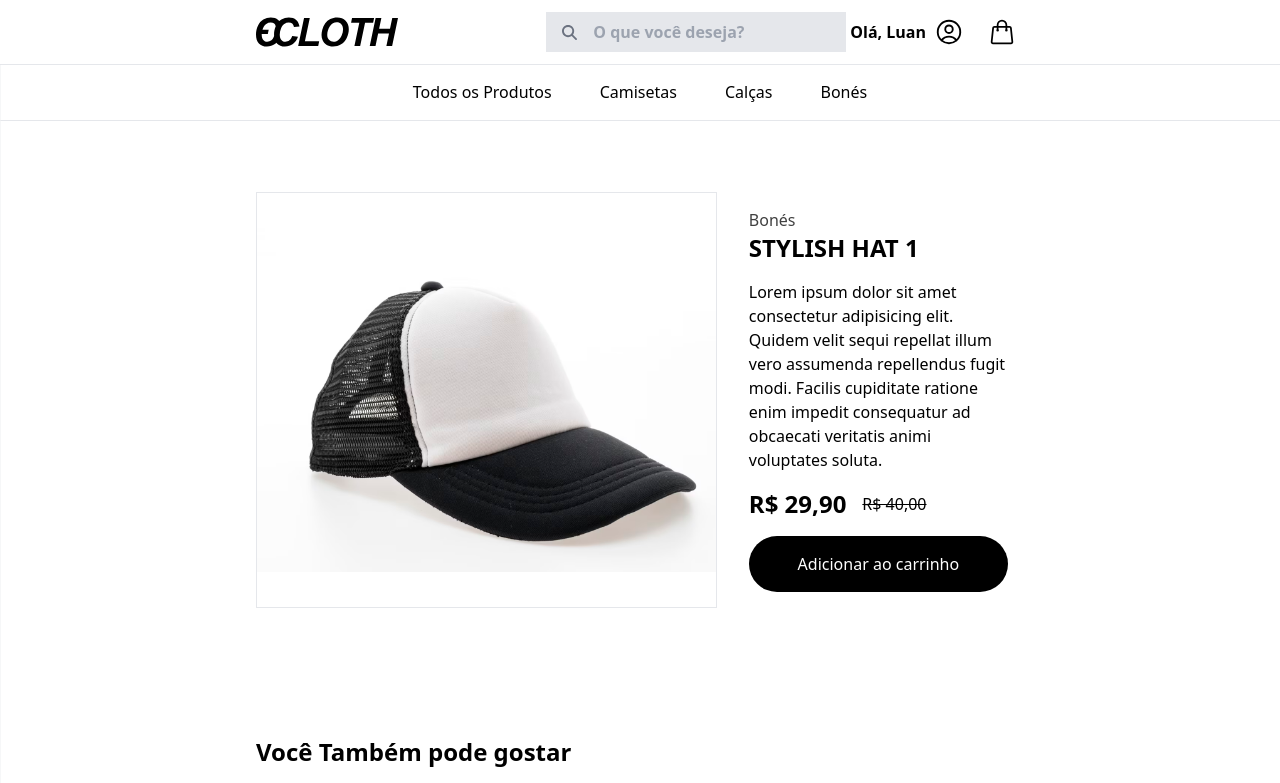
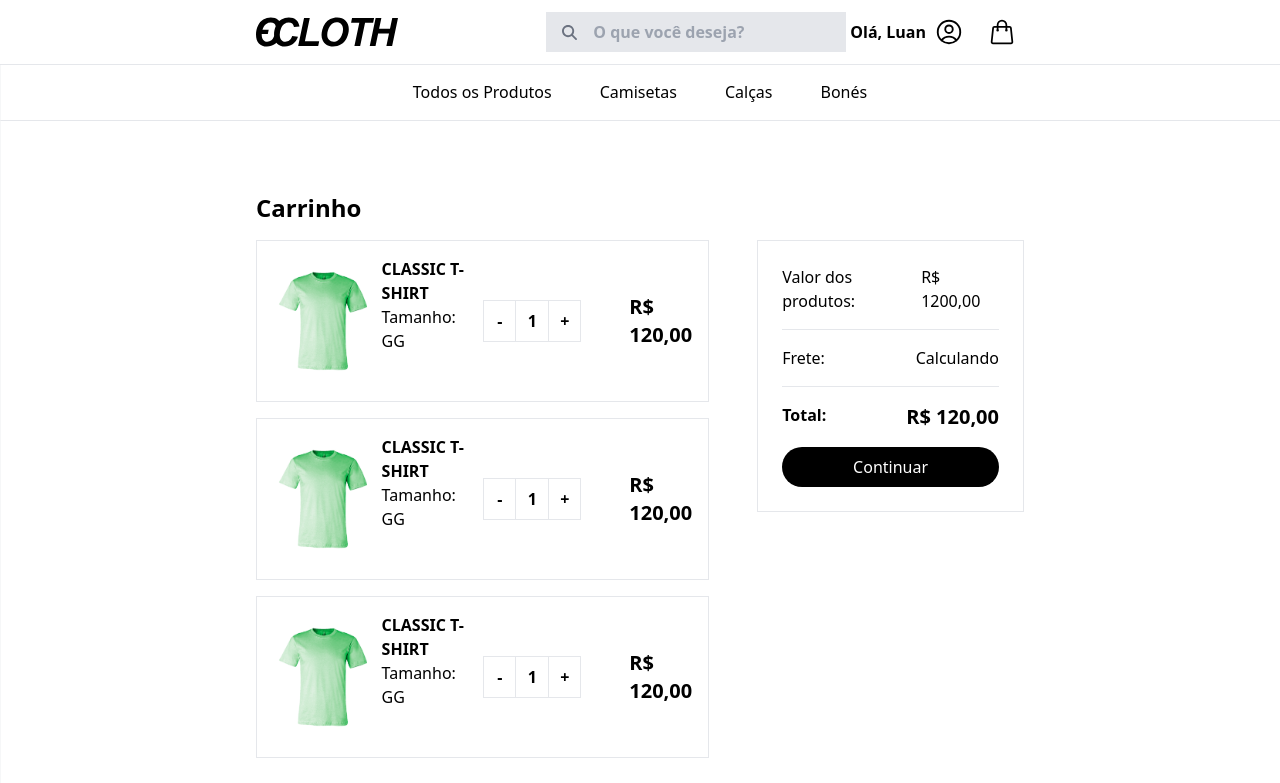
Before and after one commit to Nibelzin/e-cloth, a React (Vite) app in the folder apps/client/: page / in a window 1280 px wide. Shown: the top 783 px of the page. Built offline with nearby package versions, Linux system fonts and the light colour scheme.

Commit message:
feat: added cart page

```diff
--- a/apps/client/src/App.tsx
+++ b/apps/client/src/App.tsx
@@ -1,5 +1,6 @@
 import Footer from "./components/Footer"
 import Header from "./components/Header"
+import Cart from "./pages/Cart"
 import Home from "./pages/Home"
 import ProductDetail from "./pages/ProductDetail"
 
@@ -9,7 +10,7 @@ function App() {
     <>
       <Header />
       <div className="py-32 flex-1">
-        <ProductDetail/>
+        <Cart/>
       </div>
       <Footer/>
 
--- /dev/null
+++ b/apps/client/src/components/CartItem.tsx
@@ -0,0 +1,37 @@
+const CartItem = () => {
+    return (
+        <div className="bg-white border p-4 flex gap-2">
+            <div className="w-full">
+                <div className="flex items-center h-full justify-between">
+                    <div className="h-full items-center flex gap-2">
+                        <div className="w-24 h-24 md:w-32 md:h-32">
+                            <img src="/products/t-shirt_5.png" alt="" className="w-full h-full object-cover" />
+                        </div>
+                        <div className="h-full">
+                            <h1 className="uppercase font-semibold">Classic T-SHIRT</h1>
+                            <p>Tamanho: GG</p>
+                        </div>
+                    </div>
+                    <div className="flex flex-col md:flex-row items-center gap-12">
+                        <div className="border flex">
+                            <button className="border-r flex w-8 justify-center p-2">
+                                <p className="font-semibold">-</p>
+                            </button>
+                            <div className="flex justify-center p-2 w-8">
+                                <p className="font-semibold">1</p>
+                            </div>
+                            <button className="border-l flex w-8 justify-center p-2">
+                                <p className="font-semibold">+</p>
+                            </button>
+                        </div>
+                        <div>
+                            <h1 className="text-xl font-semibold">R$ 120,00</h1>
+                        </div>
+                    </div>
+                </div>
+            </div>
+        </div>
+    );
+}
+
+export default CartItem;
--- /dev/null
+++ b/apps/client/src/pages/Cart.tsx
@@ -0,0 +1,35 @@
+import CartItem from "../components/CartItem";
+
+const Cart = () => {
+    return (
+        <div className="px-6 md:px-16 lg:px-32 xl:px-64 py-16">
+            <h2 className="text-2xl font-semibold mb-4">Carrinho</h2>
+            <div className="flex flex-col lg:flex-row gap-12 justify-end">
+                <div className="flex flex-col gap-4 flex-1">
+                    <CartItem />
+                    <CartItem />
+                    <CartItem />
+                </div>
+                <div className="border w-full lg:w-96 p-6 space-y-4 h-fit">
+                    <div className="flex justify-between">
+                        <p>Valor dos produtos:</p>
+                        <p>R$ 1200,00</p>
+                    </div>
+                    <hr />
+                    <div className="flex justify-between">
+                        <p>Frete:</p>
+                        <p>Calculando</p>
+                    </div>
+                    <hr />
+                    <div className="flex justify-between">
+                        <p className="font-semibold">Total:</p>
+                        <p className="text-xl font-semibold">R$ 120,00</p>
+                    </div>
+                    <button className="bg-black p-2 w-full rounded-full text-white">Continuar</button>
+                </div>
+            </div>
+        </div>
+    );
+}
+
+export default Cart;
```
Also changed, not shown: apps/client/src/lib/mock.ts (renamed from apps/client/src/lib/mock.tsx).
